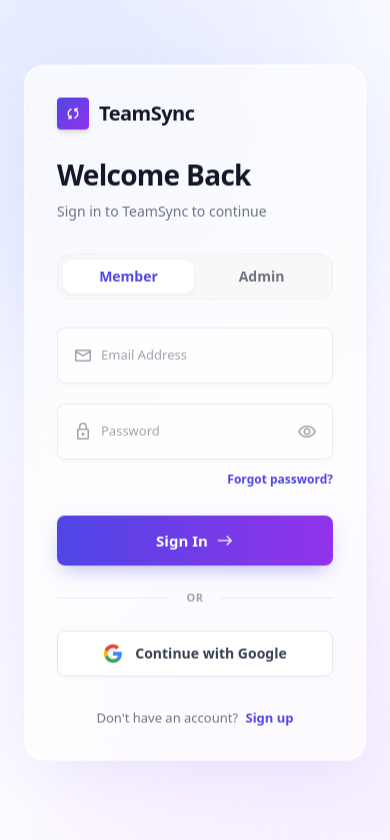
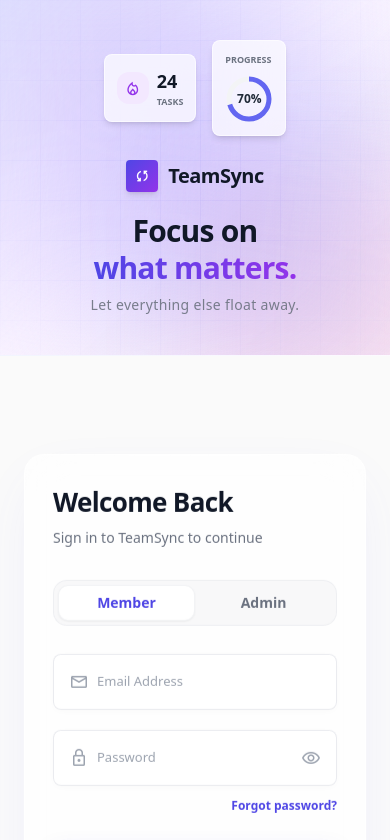
Before and after one commit to Navneet225/Team-Task-Manager, a React (Vite) app in the folder client/: page /login in a window 390 px wide. Shown: the top 840 px of the page. Built offline with nearby package versions, Linux system fonts and the light colour scheme; no server answers.

Commit message:
feat: fully responsive login page - branding panel visible on all screen sizes

```diff
--- a/client/src/pages/LoginPage.jsx
+++ b/client/src/pages/LoginPage.jsx
@@ -13,7 +13,6 @@
   const { login } = useAuth();
   const navigate = useNavigate();
 
-  // Subtle parallax effect tracking
   useEffect(() => {
     const handleMouseMove = (e) => {
       setMousePos({
@@ -51,41 +50,33 @@
     }
   };
 
-  return (
-    <div className="flex min-h-screen bg-[#fafafa] font-sans overflow-hidden relative selection:bg-indigo-500/30">
-
-      {/* ── Left Side (Visual / Branding Panel) ── */}
-      <div className="hidden lg:flex lg:w-[55%] relative bg-gradient-to-br from-indigo-100/80 via-purple-50 to-pink-100/50 items-center justify-center overflow-hidden border-r border-white/50">
-
-        {/* Top-Left Branding */}
+  /* ── Shared Branding Content ── */
+  const BrandingContent = ({ compact = false }) => (
+    <div className={`relative flex flex-col items-center justify-center w-full h-full ${compact ? 'py-10 px-6' : 'px-16'}`}>
+      {/* Logo */}
+      {!compact && (
         <div className="absolute top-8 left-10 z-20 flex items-center gap-3">
           <div className="w-8 h-8 rounded-lg bg-gradient-to-br from-indigo-600 to-purple-600 flex items-center justify-center text-white shadow-lg">
             <span className="material-symbols-outlined" style={{ fontSize: '20px' }}>sync</span>
           </div>
           <span className="font-extrabold text-gray-900 tracking-tight text-xl">TeamSync</span>
         </div>
+      )}
 
-        {/* Very light grid pattern overlay */}
+      {/* Grid overlay */}
       <div className="absolute inset-0 bg-[linear-gradient(rgba(99,102,241,0.05)_1px,transparent_1px),linear-gradient(90deg,rgba(99,102,241,0.05)_1px,transparent_1px)] bg-[size:40px_40px] [mask-image:radial-gradient(ellipse_80%_80%_at_50%_50%,#000_20%,transparent_100%)]"></div>
 
-        {/* ── Floating 3D Background Elements ── */}
+      {/* Blobs */}
+      <div className="absolute top-1/4 left-1/4 w-[300px] h-[300px] bg-indigo-300/30 rounded-full mix-blend-multiply filter blur-[60px] animate-antigravity" style={{ transform: `translate(${-mousePos.x * 2}px, ${-mousePos.y * 2}px)` }} />
+      <div className="absolute bottom-1/4 right-1/4 w-[350px] h-[350px] bg-purple-300/30 rounded-full mix-blend-multiply filter blur-[80px] animate-antigravity-reverse animation-delay-2000" style={{ transform: `translate(${mousePos.x * 3}px, ${mousePos.y * 3}px)` }} />
+      <div className="absolute top-1/2 left-1/2 w-[250px] h-[250px] bg-pink-300/20 rounded-full mix-blend-multiply filter blur-[50px] animate-levitate animation-delay-4000" />
+
+      {/* Floating cards — hidden on compact mobile */}
+      {!compact && (
+        <>
+          {/* Task List Card */}
           <div
-          className="absolute top-1/4 left-1/4 w-[400px] h-[400px] bg-indigo-300/30 rounded-full mix-blend-multiply filter blur-[80px] animate-antigravity"
-          style={{ transform: `translate(${-mousePos.x * 2}px, ${-mousePos.y * 2}px)` }}
-        />
-        <div
-          className="absolute bottom-1/4 right-1/4 w-[500px] h-[500px] bg-purple-300/30 rounded-full mix-blend-multiply filter blur-[100px] animate-antigravity-reverse animation-delay-2000"
-          style={{ transform: `translate(${mousePos.x * 3}px, ${mousePos.y * 3}px)` }}
-        />
-        <div
-          className="absolute top-1/2 left-1/2 w-[300px] h-[300px] bg-pink-300/20 rounded-full mix-blend-multiply filter blur-[60px] animate-levitate animation-delay-4000"
-        />
-
-        {/* ── Floating UI Cards (Mini Dashboard Preview) ── */}
-
-        {/* Task List Card (Tilted) */}
-        <div
-          className="absolute top-[15%] right-[15%] w-64 bg-white/60 backdrop-blur-md border border-white/60 rounded-2xl p-4 shadow-[0_20px_40px_-15px_rgba(99,102,241,0.15)] animate-antigravity animation-delay-2000 rotate-[-8deg] z-0"
+            className="absolute top-[15%] right-[15%] w-56 bg-white/60 backdrop-blur-md border border-white/60 rounded-2xl p-4 shadow-[0_20px_40px_-15px_rgba(99,102,241,0.15)] animate-antigravity animation-delay-2000 z-0"
             style={{ transform: `rotate(-8deg) translate(${mousePos.x}px, ${mousePos.y}px)` }}
           >
             <div className="w-8 h-8 rounded-lg bg-indigo-100/80 mb-4 flex items-center justify-center">
@@ -100,7 +91,7 @@
 
           {/* Progress Ring Card */}
           <div
-          className="absolute bottom-[20%] left-[10%] w-48 bg-white/70 backdrop-blur-lg border border-white/60 rounded-2xl p-5 shadow-[0_20px_40px_-15px_rgba(99,102,241,0.2)] animate-antigravity rotate-[5deg] z-0"
+            className="absolute bottom-[20%] left-[10%] w-44 bg-white/70 backdrop-blur-lg border border-white/60 rounded-2xl p-5 shadow-[0_20px_40px_-15px_rgba(99,102,241,0.2)] animate-antigravity z-0"
             style={{ transform: `rotate(5deg) translate(${-mousePos.x * 1.5}px, ${-mousePos.y * 1.5}px)` }}
           >
             <h4 className="text-xs font-bold text-gray-500 uppercase tracking-widest mb-4">Progress</h4>
@@ -117,7 +108,7 @@
 
           {/* Stats Card */}
           <div
-          className="absolute top-[40%] left-[5%] w-40 bg-white/50 backdrop-blur-sm border border-white/40 rounded-[20px] p-4 shadow-[0_15px_30px_-10px_rgba(124,58,237,0.15)] animate-levitate animation-delay-6000 rotate-[-3deg] z-0"
+            className="absolute top-[40%] left-[5%] w-36 bg-white/50 backdrop-blur-sm border border-white/40 rounded-[20px] p-4 shadow-[0_15px_30px_-10px_rgba(124,58,237,0.15)] animate-levitate animation-delay-6000 z-0"
             style={{ transform: `rotate(-3deg) translate(${mousePos.x * 2}px, ${-mousePos.y * 2}px)` }}
           >
             <div className="flex items-center gap-3">
@@ -130,50 +121,85 @@
               </div>
             </div>
           </div>
+        </>
+      )}
 
-        {/* ── Visual Content (Text) ── */}
-        <div className="relative z-10 text-center px-16 flex flex-col items-center max-w-2xl" style={{ transform: `translate(${-mousePos.x * 0.5}px, ${-mousePos.y * 0.5}px)` }}>
-          <div className="absolute -top-32 mb-10 w-16 h-16 rounded-2xl bg-white/80 backdrop-blur-xl flex items-center justify-center text-indigo-600 shadow-xl shadow-indigo-500/20 border border-white/50">
-            <span className="material-symbols-outlined" style={{ fontSize: '32px' }}>flare</span>
+      {/* Compact floating cards for mobile */}
+      {compact && (
+        <div className="flex items-center justify-center gap-4 mb-6 relative z-10">
+          <div className="bg-white/70 backdrop-blur-md border border-white/60 rounded-xl p-3 shadow-md flex items-center gap-2">
+            <div className="w-8 h-8 rounded-full bg-purple-100 flex items-center justify-center">
+              <span className="material-symbols-outlined text-purple-600" style={{ fontSize: '18px' }}>local_fire_department</span>
             </div>
-          <h1 className="text-5xl font-extrabold text-gray-900 tracking-tight mb-4 leading-tight">
-            Focus on <br/>
+            <div>
+              <div className="text-lg font-black text-gray-900">24</div>
+              <div className="text-[9px] font-bold text-gray-500 uppercase">Tasks</div>
+            </div>
+          </div>
+          <div className="bg-white/70 backdrop-blur-md border border-white/60 rounded-xl p-3 shadow-md">
+            <div className="text-[9px] font-bold text-gray-500 uppercase mb-2">Progress</div>
+            <div className="relative w-12 h-12 mx-auto">
+              <svg className="w-full h-full transform -rotate-90">
+                <circle cx="24" cy="24" r="20" stroke="currentColor" strokeWidth="5" fill="transparent" className="text-gray-100" />
+                <circle cx="24" cy="24" r="20" stroke="currentColor" strokeWidth="5" fill="transparent" strokeDasharray="125" strokeDashoffset="37" className="text-indigo-500" />
+              </svg>
+              <div className="absolute inset-0 flex items-center justify-center">
+                <span className="text-xs font-bold text-gray-800">70%</span>
+              </div>
+            </div>
+          </div>
+        </div>
+      )}
+
+      {/* Headline */}
+      <div
+        className={`relative z-10 text-center flex flex-col items-center ${compact ? '' : 'max-w-2xl'}`}
+        style={compact ? {} : { transform: `translate(${-mousePos.x * 0.5}px, ${-mousePos.y * 0.5}px)` }}
+      >
+        {compact && (
+          <div className="flex items-center gap-2.5 mb-5">
+            <div className="w-8 h-8 rounded-lg bg-gradient-to-br from-indigo-600 to-purple-600 flex items-center justify-center text-white shadow-md">
+              <span className="material-symbols-outlined" style={{ fontSize: '18px' }}>sync</span>
+            </div>
+            <span className="font-extrabold text-gray-900 tracking-tight text-xl">TeamSync</span>
+          </div>
+        )}
+        <h1 className={`font-extrabold text-gray-900 tracking-tight leading-tight ${compact ? 'text-3xl mb-2' : 'text-5xl mb-4 px-16'}`}>
+          Focus on <br />
           <span className="text-transparent bg-clip-text bg-gradient-to-r from-indigo-600 to-purple-600">what matters.</span>
         </h1>
-          <p className="text-xl font-medium text-gray-500/90 tracking-wide">
+        <p className={`font-medium text-gray-500/90 tracking-wide ${compact ? 'text-sm' : 'text-xl'}`}>
           Let everything else float away.
         </p>
       </div>
+    </div>
+  );
 
+  return (
+    <div className="flex flex-col lg:flex-row min-h-screen bg-[#fafafa] font-sans overflow-x-hidden selection:bg-indigo-500/30">
+
+      {/* ── Mobile Branding Banner (top, compact) ── */}
+      <div className="lg:hidden relative bg-gradient-to-br from-indigo-100/80 via-purple-50 to-pink-100/50 overflow-hidden border-b border-white/50 min-h-[300px] flex items-center justify-center">
+        <BrandingContent compact={true} />
       </div>
 
-      {/* ── Right Side (Login Panel) ── */}
-      <div className="w-full lg:w-[45%] flex items-center justify-center p-6 sm:p-12 relative z-10 min-h-screen">
+      {/* ── Desktop Left Panel ── */}
+      <div className="hidden lg:flex lg:w-[55%] relative bg-gradient-to-br from-indigo-100/80 via-purple-50 to-pink-100/50 items-center justify-center overflow-hidden border-r border-white/50">
+        <BrandingContent compact={false} />
+      </div>
 
-        {/* Mobile Background */}
-        <div className="lg:hidden absolute inset-0 bg-gradient-to-br from-indigo-50 via-white to-purple-50 -z-10 overflow-hidden">
-           <div className="absolute top-0 right-0 w-[400px] h-[400px] bg-indigo-200/30 rounded-full mix-blend-multiply blur-[80px] animate-antigravity"></div>
-           <div className="absolute bottom-0 left-0 w-[400px] h-[400px] bg-purple-200/30 rounded-full mix-blend-multiply blur-[80px] animate-antigravity-reverse"></div>
-        </div>
+      {/* ── Right Side / Login Form ── */}
+      <div className="w-full lg:w-[45%] flex items-center justify-center p-6 sm:p-10 lg:p-12 relative z-10 min-h-screen lg:min-h-0">
 
         {/* ── Centered Glassmorphic Card ── */}
         <div className="w-full max-w-[420px] animate-levitate animation-delay-2000">
-
-          <div className="bg-white/70 backdrop-blur-xl rounded-[20px] shadow-[0_20px_60px_-15px_rgba(99,102,241,0.1)] border border-white/60 p-8 sm:p-10 transition-transform duration-500 hover:-translate-y-1 relative">
+          <div className="bg-white/70 backdrop-blur-xl rounded-[20px] shadow-[0_20px_60px_-15px_rgba(99,102,241,0.1)] border border-white/60 p-7 sm:p-10 transition-transform duration-500 hover:-translate-y-1 relative">
 
             {/* Subtle inner top glare */}
             <div className="absolute top-0 left-8 right-8 h-[1px] bg-gradient-to-r from-transparent via-white to-transparent opacity-100"></div>
 
             <div className="mb-8">
-              {/* Mobile-only branding */}
-              <div className="flex items-center gap-2.5 mb-6 lg:hidden">
-                <div className="w-8 h-8 rounded-lg bg-gradient-to-br from-indigo-600 to-purple-600 flex items-center justify-center text-white shadow-md">
-                  <span className="material-symbols-outlined" style={{ fontSize: '18px' }}>sync</span>
-                </div>
-                <span className="font-extrabold text-gray-900 tracking-tight text-xl">TeamSync</span>
-              </div>
-
-              <h2 className="text-[28px] font-extrabold text-gray-900 tracking-tight mb-1.5 flex items-center gap-2">
+              <h2 className="text-[26px] sm:text-[28px] font-extrabold text-gray-900 tracking-tight mb-1.5">
                 {isLogin ? 'Welcome Back' : 'Create Account'}
               </h2>
               <p className="text-gray-500 text-sm font-medium">
@@ -185,11 +211,7 @@
 
               {/* Toggle Tabs (Member / Admin) */}
               <div className="relative flex p-1 bg-gray-100/60 rounded-[14px] border border-gray-200/50 backdrop-blur-sm">
-                {/* Sliding Indicator */}
-                <div
-                  className={`absolute top-1 bottom-1 w-[calc(50%-4px)] bg-white rounded-[10px] shadow-sm border border-gray-200/50 transition-all duration-300 ease-out ${form.role === 'admin' ? 'translate-x-full' : 'translate-x-0'}`}
-                />
-
+                <div className={`absolute top-1 bottom-1 w-[calc(50%-4px)] bg-white rounded-[10px] shadow-sm border border-gray-200/50 transition-all duration-300 ease-out ${form.role === 'admin' ? 'translate-x-full' : 'translate-x-0'}`} />
                 {['member', 'admin'].map(r => (
                   <button
                     key={r} type="button"
@@ -249,8 +271,6 @@
                   <label htmlFor="password" className="absolute text-[13px] font-medium text-gray-400 duration-200 transform -translate-y-3 scale-85 top-[18px] z-10 origin-[0] left-11 peer-placeholder-shown:scale-100 peer-placeholder-shown:translate-y-0 peer-focus:scale-85 peer-focus:-translate-y-3 peer-focus:text-indigo-600 pointer-events-none">
                     Password
                   </label>
-
-                  {/* Show/Hide Toggle */}
                   <button
                     type="button"
                     onClick={() => setShowPassword(!showPassword)}
@@ -280,7 +300,7 @@
                 ) : (
                   <>
                     {isLogin ? 'Sign In' : 'Create Account'}
-                    <span className="material-symbols-outlined text-[18px] opacity-90 transition-transform">east</span>
+                    <span className="material-symbols-outlined text-[18px] opacity-90">east</span>
                   </>
                 )}
               </button>
@@ -292,7 +312,7 @@
                 <div className="flex-grow border-t border-gray-200/80"></div>
               </div>
 
-              {/* Minimal Google Button */}
+              {/* Google Button */}
               <button
                 type="button"
                 className="w-full py-3 px-4 bg-white hover:bg-gray-50 border border-gray-200 text-gray-700 text-sm font-bold rounded-xl shadow-[0_2px_10px_-4px_rgba(0,0,0,0.05)] transition-all duration-200 hover:-translate-y-0.5 active:translate-y-0 active:scale-[0.98] flex items-center justify-center gap-3"
```
Lines whose indentation alone changed are shown as unchanged.
